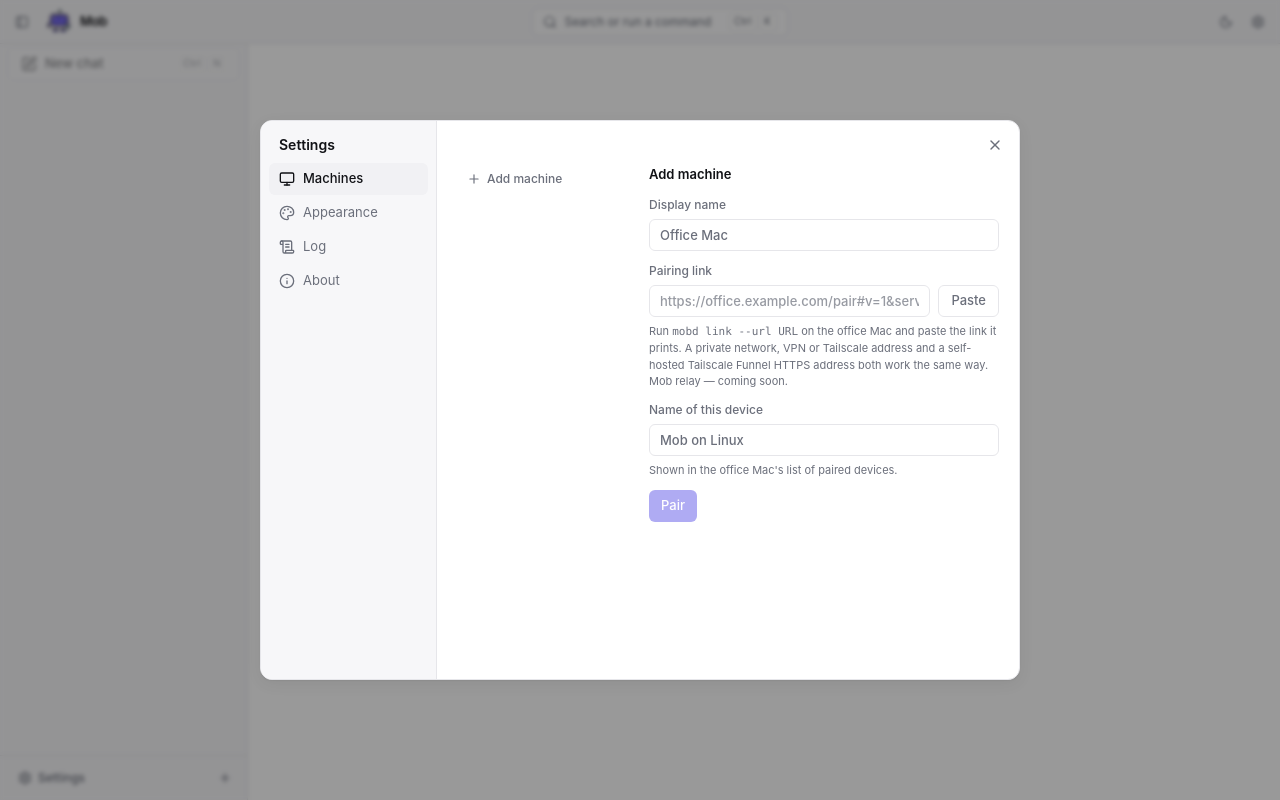
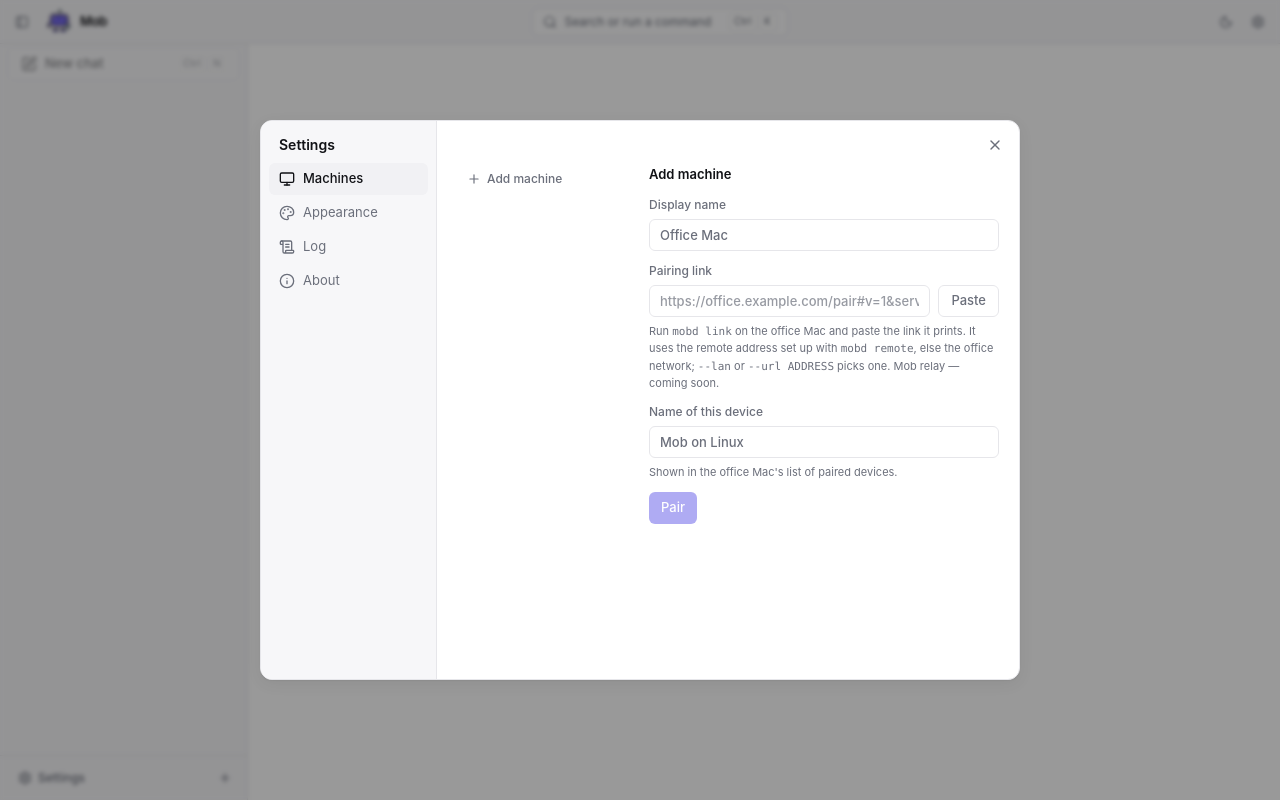
Before and after one commit to CooCoode/mob, a React (Vite) app: page / in a window 1280 px wide. Both pictures are taken after a click on the button "Add machine". Built offline with nearby package versions, Linux system fonts and the light colour scheme.

Commit message:
fix(settings): show an address's name as text, rename with the pencil
The name was an always-open input with "LAN" as its placeholder, which read
as an empty field to fill in. The pairing help names plain mobd link now.

```diff
--- a/src/components/settings/SettingsDialog.tsx
+++ b/src/components/settings/SettingsDialog.tsx
@@ -2,7 +2,7 @@ import { UpdateSettings } from "@/components/UpdateNotice";
 import { AgentsSection } from "@/components/settings/AgentsSection";
 import { Licenses } from "@/components/settings/Licenses";
 import {
-  CheckCircle2, CircleHelp, Info, Monitor, Moon, Palette, Plus, ScrollText, Sun, SunMoon, Trash2, TriangleAlert, XCircle,
+  CheckCircle2, CircleHelp, Info, Monitor, Moon, Palette, Pencil, Plus, ScrollText, Sun, SunMoon, Trash2, TriangleAlert, XCircle,
 } from "lucide-react";
 import { useCallback, useEffect, useMemo, useState, type ClipboardEvent, type KeyboardEvent } from "react";
 import { invoke, isTauri } from "@tauri-apps/api/core";
@@ -164,8 +164,9 @@ function PairForm({ machine, onPaired }: { machine?: Machine; onPaired: (id: str
       </Label>
       {!target && (
         <p className="-mt-1.5 text-[11px] text-muted-foreground">
-          Run <code className="font-mono">mobd link --url URL</code> on the office Mac and paste the link it prints. A private network,
-          VPN or Tailscale address and a self-hosted Tailscale Funnel HTTPS address both work the same way. Mob relay — coming soon.
+          Run <code className="font-mono">mobd link</code> on the office Mac and paste the link it prints. It uses the remote address
+          set up with <code className="font-mono">mobd remote</code>, else the office network; <code className="font-mono">--lan</code> or{" "}
+          <code className="font-mono">--url ADDRESS</code> picks one. Mob relay — coming soon.
         </p>
       )}
       {parsed.error && <p className="-mt-1.5 text-xs text-danger">{parsed.error}</p>}
@@ -227,6 +228,8 @@ function MachineForm({ machine }: { machine: Machine }) {
   const [test, setTest] = useState<{ state: "idle" | "testing" | "ok" | "error"; health?: Health; error?: string }>({ state: "idle" });
   const [saved, setSaved] = useState("");
   const [repair, setRepair] = useState(false);
+  /** The address whose name is being edited. */
+  const [renaming, setRenaming] = useState<string | null>(null);
 
   useEffect(() => {
     setForm({ name: machine.name, labels: Object.fromEntries(machine.addresses.map((a) => [a.id, a.label ?? ""])) });
@@ -269,8 +272,20 @@ function MachineForm({ machine }: { machine: Machine }) {
             <div key={a.id} className="grid grid-cols-1 gap-1">
               <div className="flex items-center gap-2 text-xs">
                 <span className={cn("size-2 shrink-0 rounded-full", a.needsPairing ? "bg-warning" : "bg-success")} />
-                <Input className="h-7 w-32" aria-label="Address name" value={form.labels[a.id] ?? ""} placeholder={addressKind(a.url)}
-                  onChange={(e) => setForm({ ...form, labels: { ...form.labels, [a.id]: e.target.value } })} />
+                {renaming === a.id ? (
+                  <Input className="h-7 w-32" aria-label="Address name" autoFocus value={form.labels[a.id] ?? ""} placeholder={addressKind(a.url)}
+                    onChange={(e) => setForm({ ...form, labels: { ...form.labels, [a.id]: e.target.value } })}
+                    onBlur={() => setRenaming(null)}
+                    onKeyDown={(e) => { if (e.key === "Enter" || e.key === "Escape") { e.preventDefault(); setRenaming(null); } }} />
+                ) : (
+                  <>
+                    <span className="shrink-0 font-medium">{form.labels[a.id]?.trim() || addressLabel(machine, { ...a, label: undefined })}</span>
+                    <Button variant="ghost" size="icon-sm" className="-my-1 shrink-0 text-muted-foreground" aria-label="Rename address" title="Rename"
+                      onClick={() => setRenaming(a.id)}>
+                      <Pencil className="size-3" />
+                    </Button>
+                  </>
+                )}
                 <span className="min-w-0 flex-1 break-all font-mono text-muted-foreground">{a.url}</span>
                 {a.needsPairing && <span className="shrink-0 text-warning">Needs pairing</span>}
                 {inUse ? <span className="shrink-0 text-muted-foreground">In use</span>
```
